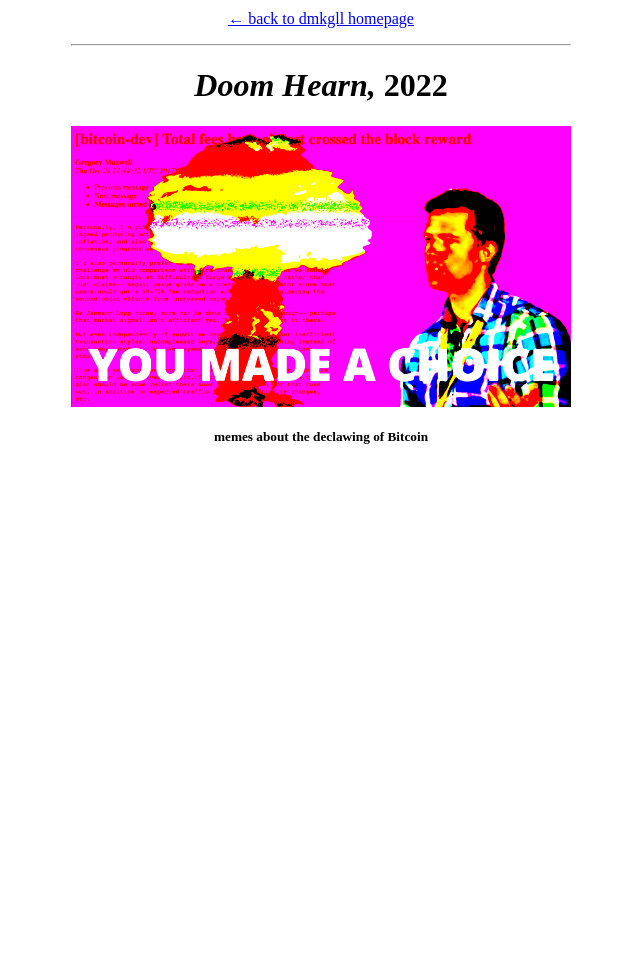
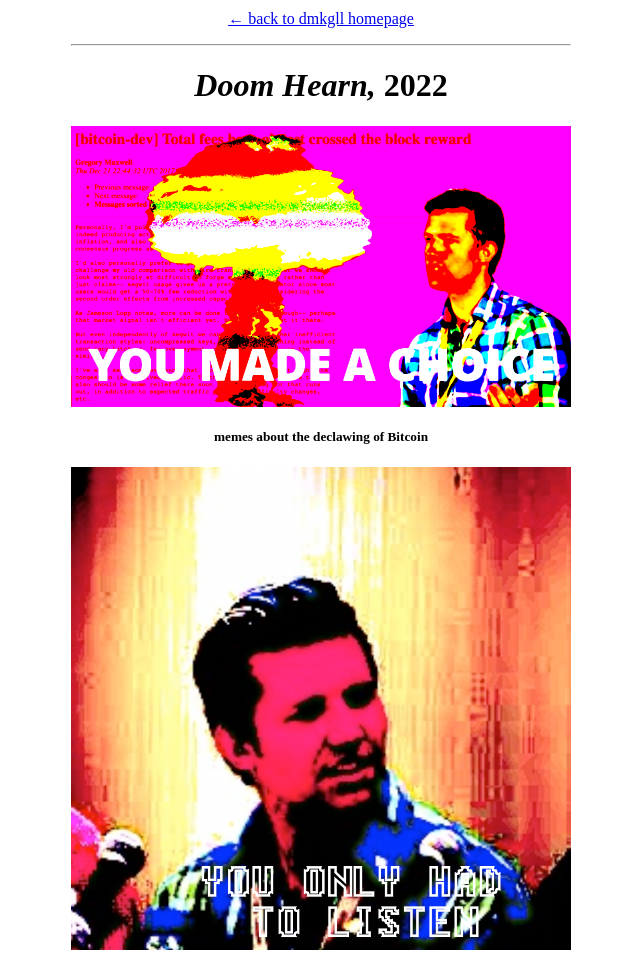
Before and after one commit to dmkgll/dmkgll, a Jekyll site: the page built from doomhearn.md, in a window 1280 px wide. Shown: the whole page, without its empty margins (319-959 px from the left). Built offline with Jekyll 4.4.1, drawn with Linux system fonts in a browser that asks for light colours; before the commit the page ends 900 px from its top, so only the background shows below that.

Commit message:
Update doomhearn.md

```diff
--- a/doomhearn.md
+++ b/doomhearn.md
@@ -11,5 +11,7 @@
 
 # *Doom Hearn,* 2022
 
-![UTUC](/assets/doomhearn.png)
+![Doom Hearn](/assets/doomhearn.png)
 ##### memes about the declawing of Bitcoin
+
+![Doom Hearn](/assets/doomhearn2.png)
```
